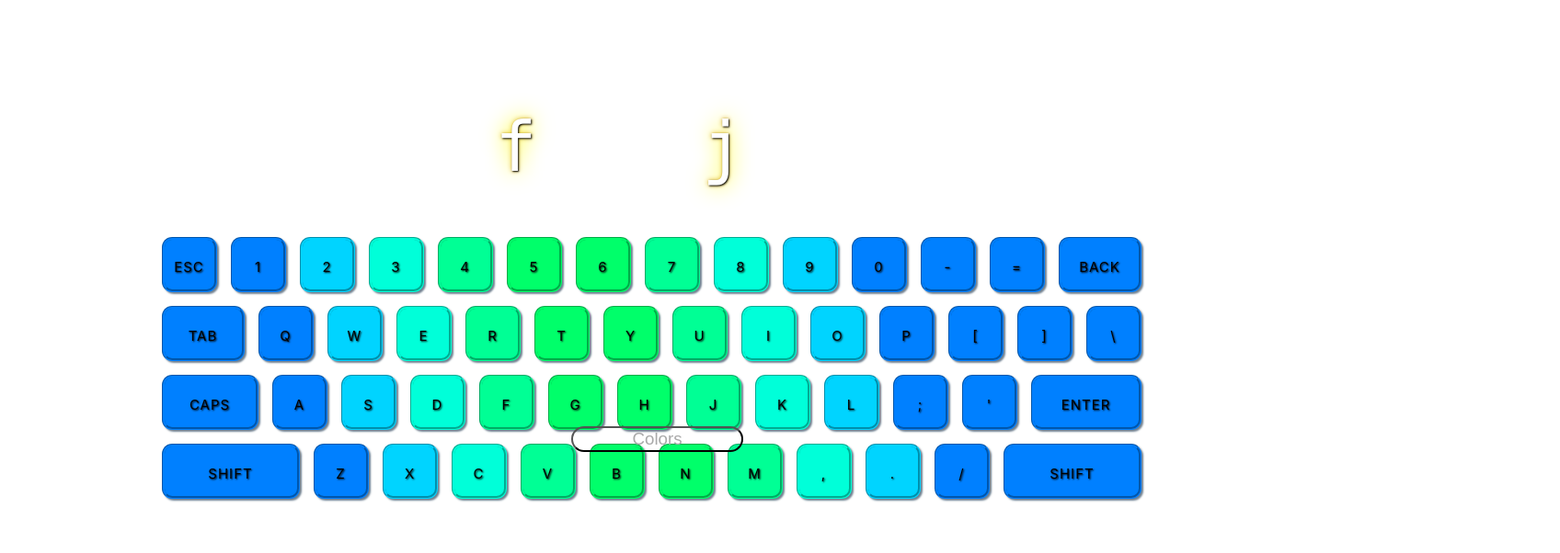
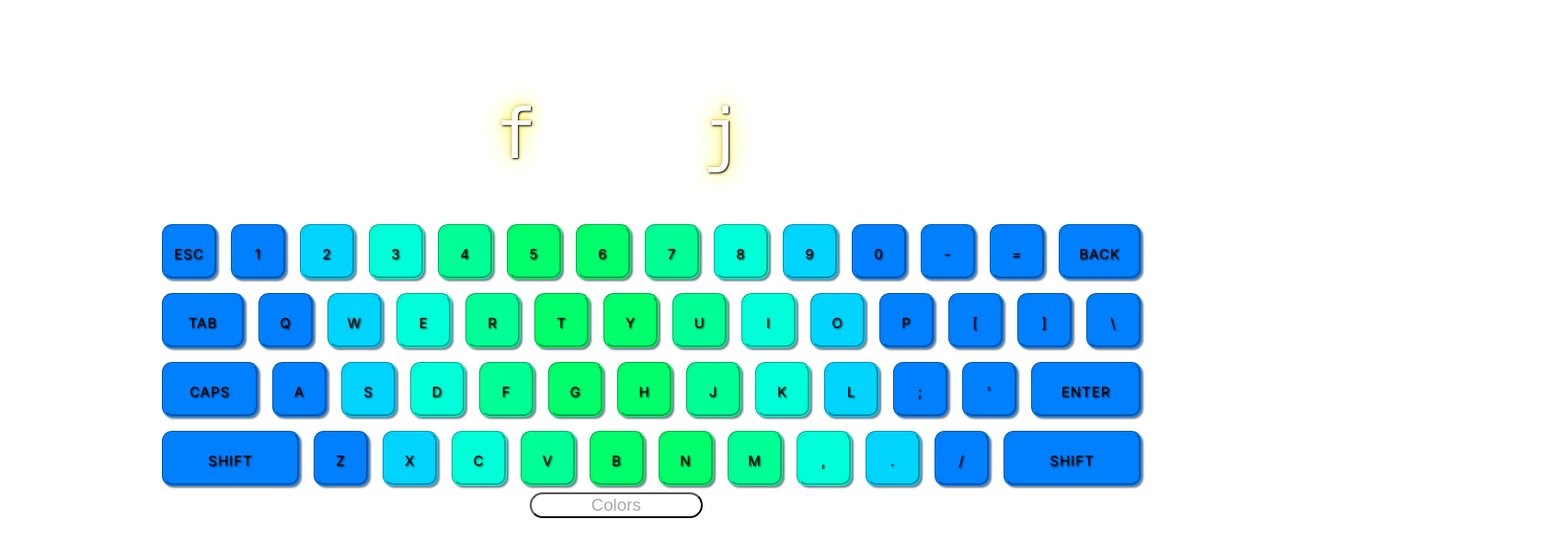
Before and after one commit to xypatel/Type-Blitz, a Vue app in the folder type-blitz/: page / in a window 1280 px wide. Shown: the top 602 px of the page at 92% size, 1696 px wide, since content can reach past the window. Built offline with nearby package versions, Linux system fonts and the light colour scheme.

Commit message:
style: fix colors button position

```diff
--- a/type-blitz/src/components/KeyboardDisplay.vue
+++ b/type-blitz/src/components/KeyboardDisplay.vue
@@ -235,9 +235,8 @@ export default {
 <style scoped>
 
 .dropdown {
-  position: absolute;
-  top: 58%;
-  left: 48.5%;
+  position: relative;
+  left: 40%;
   font-family: "Lucida Console";
 }
 
```
